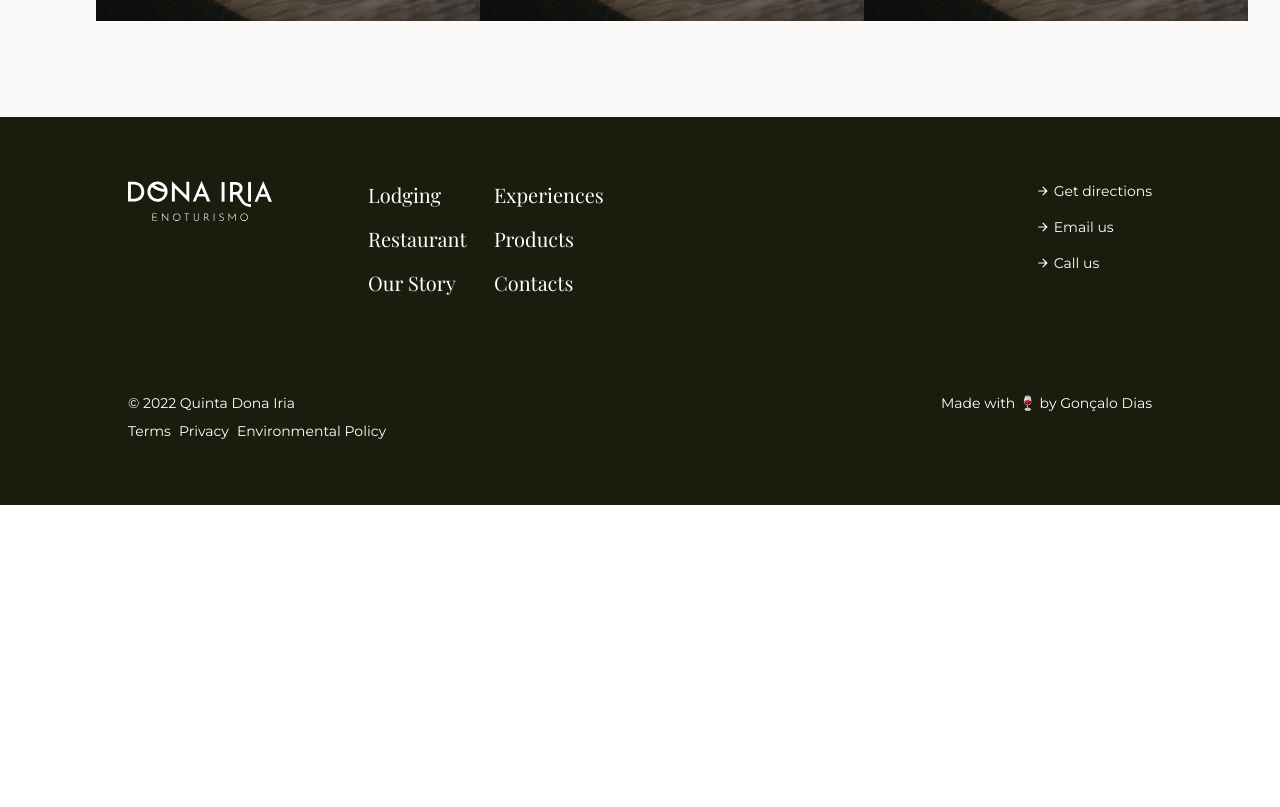
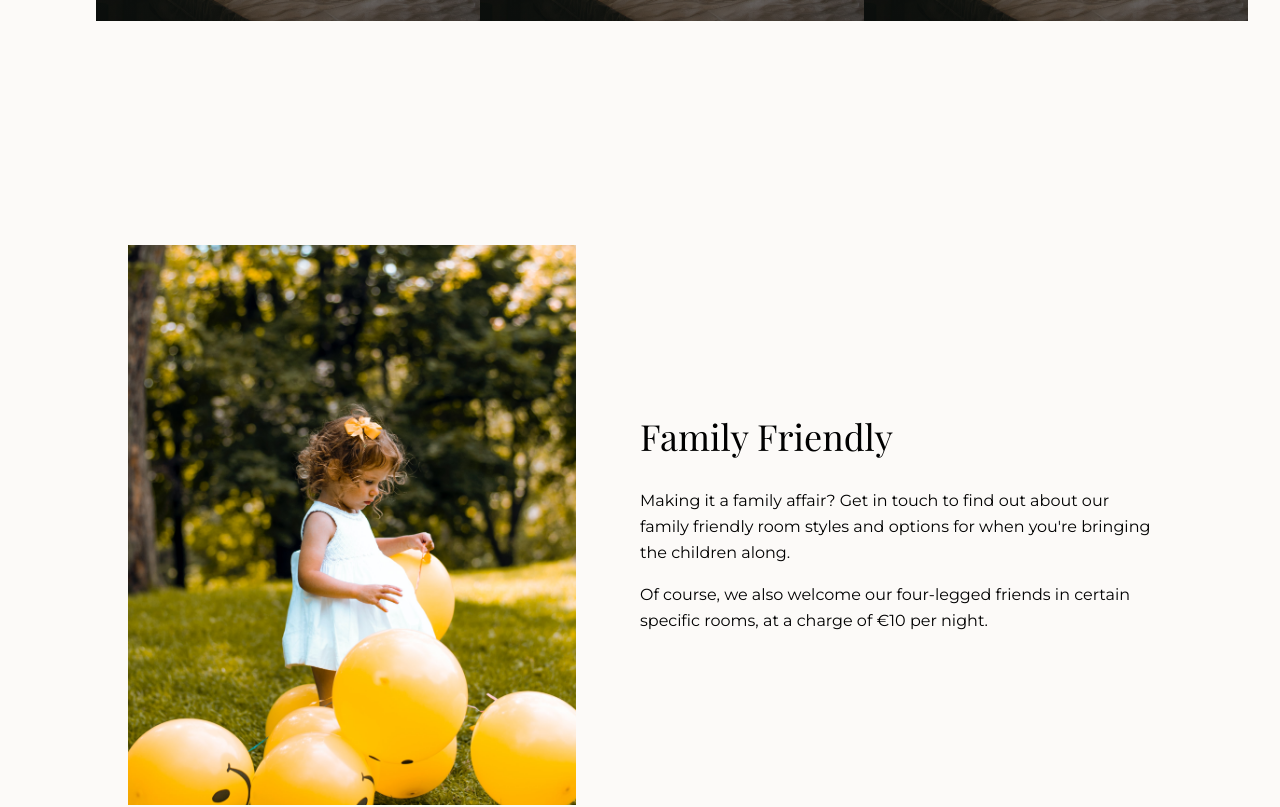
Before and after one commit to quintadonairia/quintadonairia, a Next.js app: page /lodging in a window 1280 px wide. Shown: the part 1403-2210 px from the top of the page. Before the commit the page ends 1908 px from the top, so only its background shows below. Built offline with nearby package versions, Linux system fonts and the light colour scheme.

Commit message:
Add Family Friendly section to Lodging page

```diff
--- /dev/null
+++ b/components/layouts/LayoutSplit.js
@@ -0,0 +1,12 @@
+const LayoutSplit = ({ childrenLeading, childrenTrailing }) => {
+  return (
+    <section className="flex flex-col lg:flex-row items-center justify-between gap-8 lg:gap-12 px-6 py-16 lg:p-32">
+      <div>{childrenLeading}</div>
+      <div className="flex flex-col gap-4 basis-1/2 lg:gap-8">
+        {childrenTrailing}
+      </div>
+    </section>
+  );
+};
+
+export default LayoutSplit;
--- a/pages/contacts.js
+++ b/pages/contacts.js
@@ -25,7 +25,6 @@ const Contacts = () => {
     <div className="flex flex-col items-center min-h-screen relative overflow-x-hidden">
       <Head>
         <title>Quinta Dona Iria - Enoturismo | Contacts</title>
-        <link rel="icon" href="/favicon.ico" />
       </Head>
 
       {/* Hero Section */}
--- a/pages/lodging.js
+++ b/pages/lodging.js
@@ -1,11 +1,12 @@
 import LayoutPrimary from "../components/layouts/LayoutPrimary";
+import LayoutSplit from "../components/layouts/LayoutSplit";
 import Room from "../components/molecules/Room";
 import Hero from "../components/organisms/Hero";
 
 const Lodging = () => {
   return (
     <div className="flex flex-col min-h-screen relative overflow-x-hidden">
-      <Hero title="Stay with us" image="url(images/20210820-donairia-008.jpg" />
+      <Hero title="Lodging" image="url(images/20210820-donairia-008.jpg" />
       <LayoutPrimary>
         <div className="flex flex-col gap-4">
           <h1 className="text-4xl font-serif text-olive-500">
@@ -34,6 +35,33 @@ const Lodging = () => {
           />
         </div>
       </LayoutPrimary>
+      <LayoutSplit
+        childrenLeading={
+          <>
+            <img
+              src="/images/senjuti-kundu-GCI8dqi4uWM-unsplash.jpg"
+              alt=""
+              className="w-full lg:w-[28rem] aspect-[5/4] lg:aspect-[4/5] object-cover object-[center,65%]"
+            />
+          </>
+        }
+        childrenTrailing={
+          <>
+            <h1 className="font-serif text-2xl lg:text-4xl">Family Friendly</h1>
+            <div className="flex flex-col gap-4 text-sm lg:text-base">
+              <p className="leading-relaxed">
+                Making it a family affair? Get in touch to find out about our
+                family friendly room styles and options for when you're bringing
+                the children along.
+              </p>
+              <p className="leading-relaxed">
+                Of course, we also welcome our four-legged friends in certain
+                specific rooms, at a charge of €10 per night.
+              </p>
+            </div>
+          </>
+        }
+      />
     </div>
   );
 };
```
Also changed, not shown: public/images/senjuti-kundu-GCI8dqi4uWM-unsplash.jpg (added).
